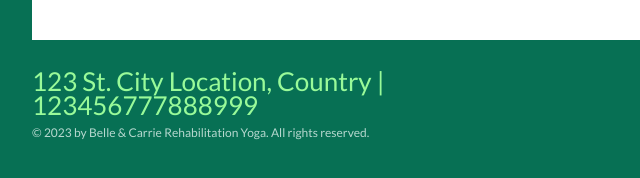
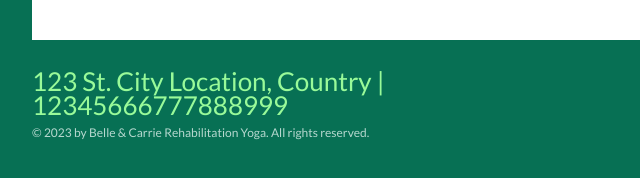
Before and after one commit to Jaanskumar/upload, a plain HTML site: page index.html in a window 1280 px wide. Shown: the part 1070-1248 px from the top of the page, 128-768 px from the left. Drawn offline with Linux system fonts and the light colour scheme.

Commit message:
index.html
666

```diff
--- a/index.html
+++ b/index.html
@@ -46,7 +46,7 @@
 	</div>
 	<div id="footer">
 		<div>
-			<span>123 St. City Location, Country | 123456777888999</span>
+			<span>123 St. City Location, Country | 12345666777888999</span>
 			<p>
 				&copy; 2023 by Belle &amp; Carrie Rehabilitation Yoga. All rights reserved.
 			</p>
```
